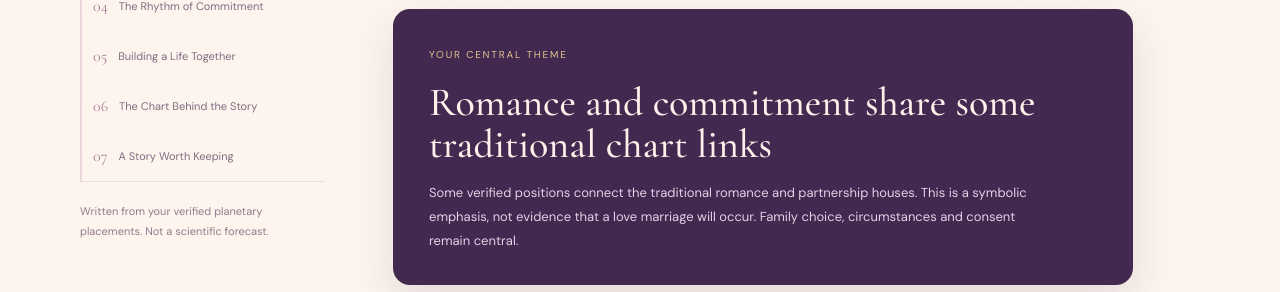
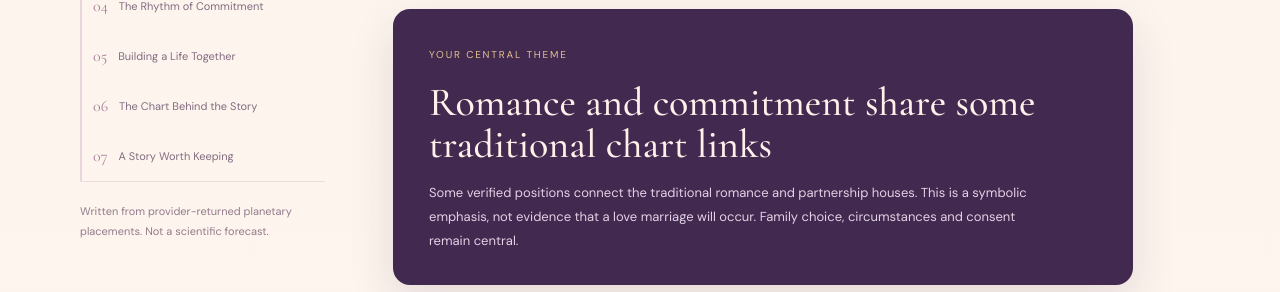
Before and after one commit to helloskyorigin/Lovora1, a Next.js app: page /report/sample in a window 1280 px wide. Shown: the part 1203-1495 px from the top of the page. Built offline with nearby package versions, Linux system fonts and the light colour scheme.

Commit message:
fix(report): disclose locally computed astronomy provenance throughout paid report
Use conditional provider-specific explanatory copy for approximate Lahiri local results rather than suggesting external verification; add visible source limitations on free result.

```diff
--- a/app/journey.css
+++ b/app/journey.css
@@ -172,3 +172,5 @@
 .lovora-result__main-unlock:hover{background:#ffd0e5}
 .lovora-result__main-unlock span{font-size:20px}
 @media(max-width:600px){.lovora-choice-backdrop{padding:12px}.lovora-choice{padding:22px 18px;border-radius:18px}.lovora-result__main-unlock{margin-top:15px}}
+
+.lovora-result__local-note{margin:13px 0;color:#e5ccab!important;font-size:11px!important;line-height:1.65;border-top:1px solid #f1decb23;padding-top:11px}
--- a/components/ReportExperience.tsx
+++ b/components/ReportExperience.tsx
@@ -74,7 +74,9 @@ export function ReportExperience({report,demo=false}:{report:MarriageStoryReport
                 </button>
               ))}
             </nav>
-            <p>{hi?"प्रमाणित ग्रह स्थितियों की पारंपरिक व्याख्या; वैज्ञानिक भविष्यवाणी नहीं।":"Written from your verified planetary placements. Not a scientific forecast."}</p>
+            <p>{view.source.provider==="LOVORA local astronomy"
+              ?(hi?"स्थानीय खगोलीय गणना · अनुमानित लाहिड़ी अयनांश; वैज्ञानिक भविष्यवाणी नहीं।":"Locally computed astronomical positions, with approximate Lahiri offset. Not a scientific forecast.")
+              :(hi?"सत्यापित ग्रह स्थितियों की पारंपरिक व्याख्या; वैज्ञानिक भविष्यवाणी नहीं।":"Written from provider-returned planetary placements. Not a scientific forecast.")}</p>
           </div>
         </aside>
         <div className="report-content">
@@ -157,7 +159,9 @@ export function ReportExperience({report,demo=false}:{report:MarriageStoryReport
           ))}
           <div className="report-method">
             <h3>{hi?"आपकी रीडिंग कैसे बनी":"How your reading was made"}</h3>
-            <p>{hi?"ग्रह गणना स्रोत: ":"Astrological source: "}{view.source.provider} · {view.source.ayanamsa}. {hi?"सत्यापित लग्न से पूरे राशि वाले भाव निकाले गए हैं।":"Sidereal positions and whole-sign house interpretation from the verified rising sign."}</p>
+            <p>{hi?"ग्रह गणना स्रोत: ":"Astrological source: "}{view.source.provider} · {view.source.ayanamsa}. {view.source.provider==="LOVORA local astronomy"
+              ?(hi?"स्थानीय गणना से लग्न और राशि आधारित भाव निकाले गए हैं; राशि सीमा के करीब त्रुटि संभव है।":"Ascendant and whole-sign houses are computed locally; placements near sign boundaries may differ.")
+              :(hi?"सत्यापित लग्न से पूरे राशि वाले भाव निकाले गए हैं।":"Sidereal positions and whole-sign house interpretation from the calculated rising sign.")}</p>
             <p>{hi?"प्रयुक्त तरीके: ":"Used: "}{view.source.methods.join(" · ")}.</p>
             {view.source.partial.length>0&&<p>{hi?"डेटा की सीमाएँ: ":"Data limitations: "}{view.source.partial.join(" · ")}.</p>}
             <p>{view.disclaimer}</p>
--- a/lib/report/rules.ts
+++ b/lib/report/rules.ts
@@ -129,7 +129,7 @@ export function createMarriageReport(draft:JourneyDraft,raw:RawChartData, report
   const signals={love:0,family:0,neutral:0};
   const evidence:ChartEvidence[]=[];
   const append=(id:string,title:string,observation:string,meaning:string,type:ChartEvidence["type"],names:PlanetName[])=>evidence.push({id,title,observation,meaning,type,planets:names});
-  append("asc","The birth-chart rising sign","Ascendant in "+rising.sign,"Whole-sign houses are derived from this verified sign, using the Lahiri sidereal zodiac.","support",["Ascendant"]);
+  append("asc","The birth-chart rising sign","Ascendant in "+rising.sign,"Whole-sign houses are derived from the calculated ascendant using a sidereal zodiac. Locally generated positions use an approximate Lahiri offset.","support",["Ascendant"]);
   append("houses","Romance and partnership signs","5th house: "+fifth+" ("+fifthLord+"); 7th house: "+seventh+" ("+seventhLord+")","In this traditional model, the 5th house is linked with romance and the 7th with committed partnership.","support",[fifthLord,seventhLord]);
   const sameRuler=fifthLord===seventhLord;
   if(sameRuler){
@@ -200,7 +200,7 @@ export function createMarriageReport(draft:JourneyDraft,raw:RawChartData, report
         "The report cannot tell whether your marriage will be happy, troubled, early or late. It can only frame conventional astrological symbols as prompts for reflection."],
       evidenceIds:["seven","moon"]},
     {id:"evidence",number:6,eyebrow:"THE WHY",title:"The Chart Behind the Story",introduction:"Every major interpretation has a checkable source.",
-      paragraphs:["Birth-chart rising sign: "+rising.sign+". Traditional Lahiri sidereal whole-sign houses are calculated from this verified ascendant. Romance sign: "+fifth+". Partnership sign: "+seventh+".",
+      paragraphs:["Birth-chart rising sign: "+rising.sign+". Traditional sidereal whole-sign houses are calculated from the ascendant; local astronomy uses an approximate Lahiri offset. Romance sign: "+fifth+". Partnership sign: "+seventh+".",
         "Venus: "+venus.sign+" (house "+venus.wholeSignHouse+"). Moon: "+moon.sign+" (house "+moon.wholeSignHouse+"). Partnership ruler: "+seventhLord+" in "+seventhP.sign+". These chart positions were calculated or supplied by the named source and interpreted by the rules engine.",
         "No unverifiable probabilities, fabricated marriage scores or numerical success rates are included. You can inspect every supporting indicator below."],
       evidenceIds:evidence.map(e=>e.id)},
```
